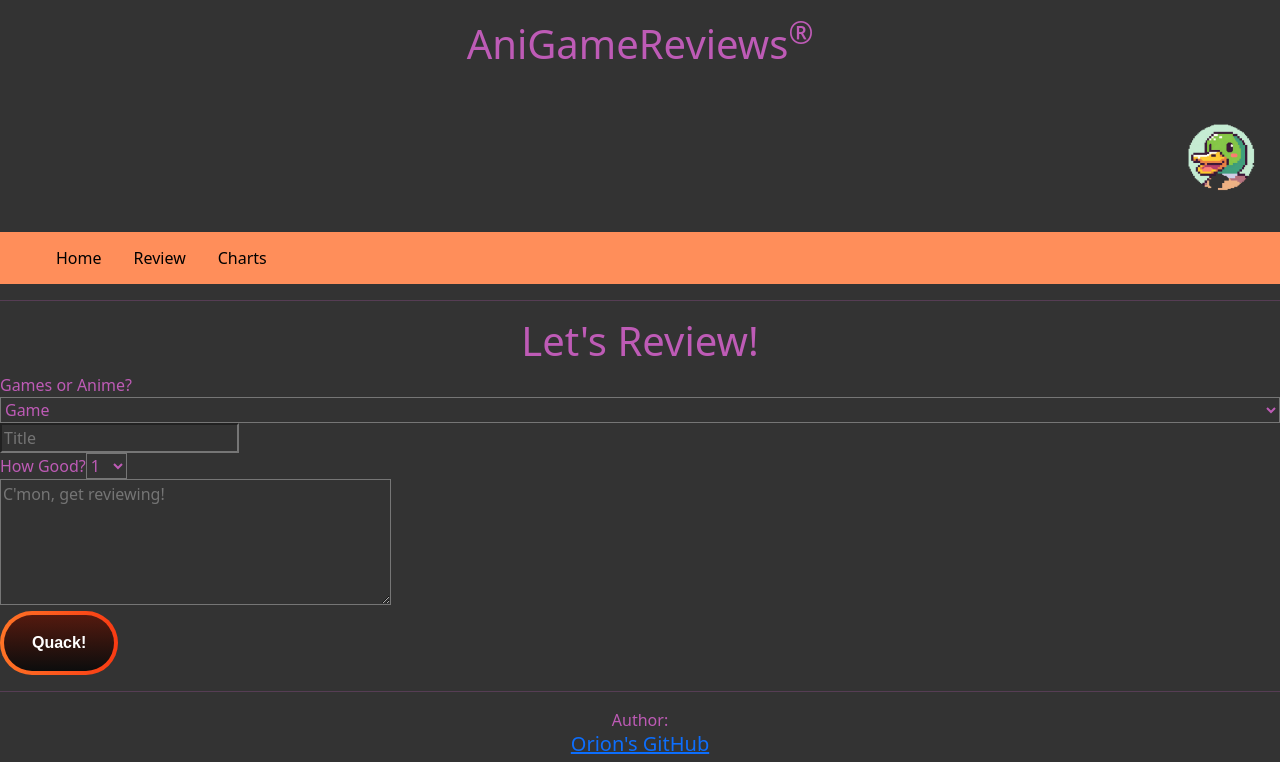
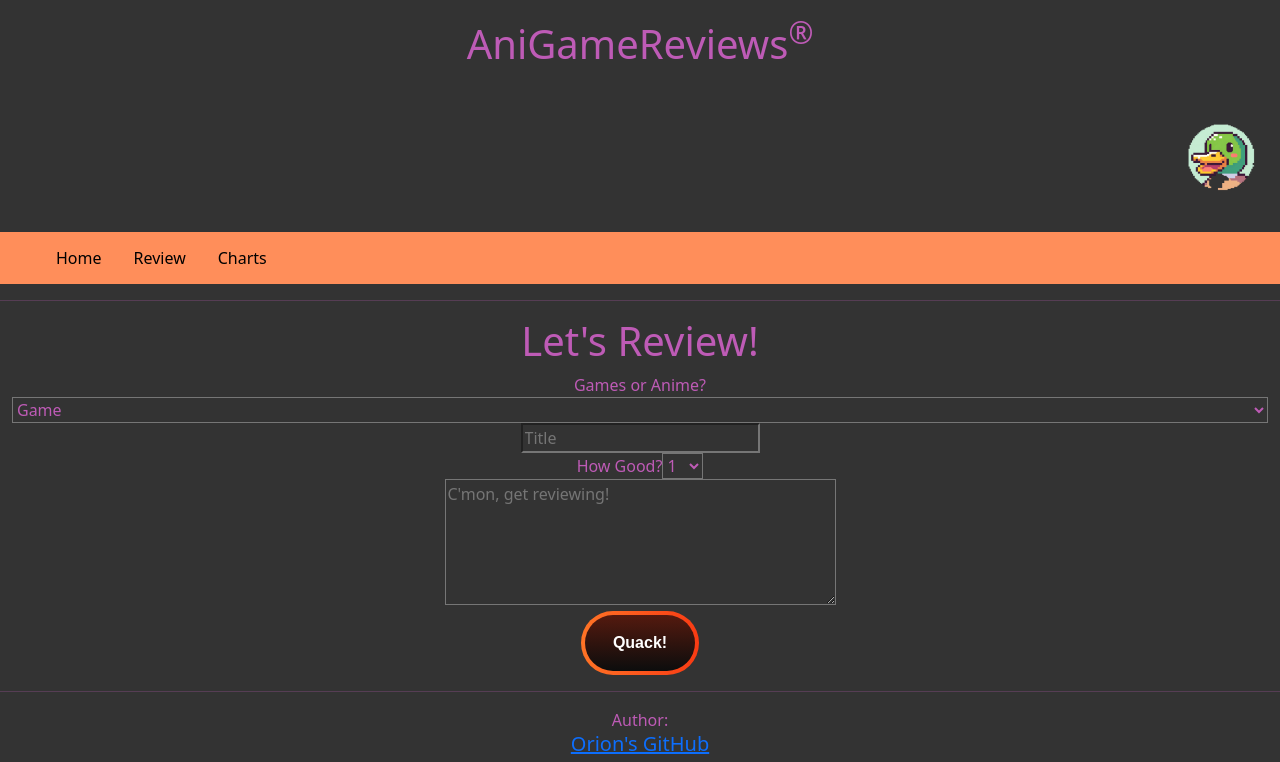
Before and after one commit to Rawlino/startup, a React (Vite) app: page /review in a window 1280 px wide. Shown: the top 762 px of the page. Built offline with nearby package versions, Linux system fonts and the light colour scheme.

Commit message:
Fixed the allignment of the review and charts page.

```diff
--- a/src/charts/charts.jsx
+++ b/src/charts/charts.jsx
@@ -22,7 +22,7 @@
   }, []);
 
   return (
-    <main>
+    <main className='container-fluid text-center'>
       <h1>Who's Cooking Right Now?</h1>
       <div>
         <div className="tab">
--- a/src/review/review.jsx
+++ b/src/review/review.jsx
@@ -3,7 +3,7 @@
 
 export function Review() {
   return (
-    <main>
+    <main className='container-fluid text-center'>
       <h1 class="title">Let's Review!</h1>
       <label for="anigames">Games or Anime?</label>
       <select name="anigames" id="anigames">
```
